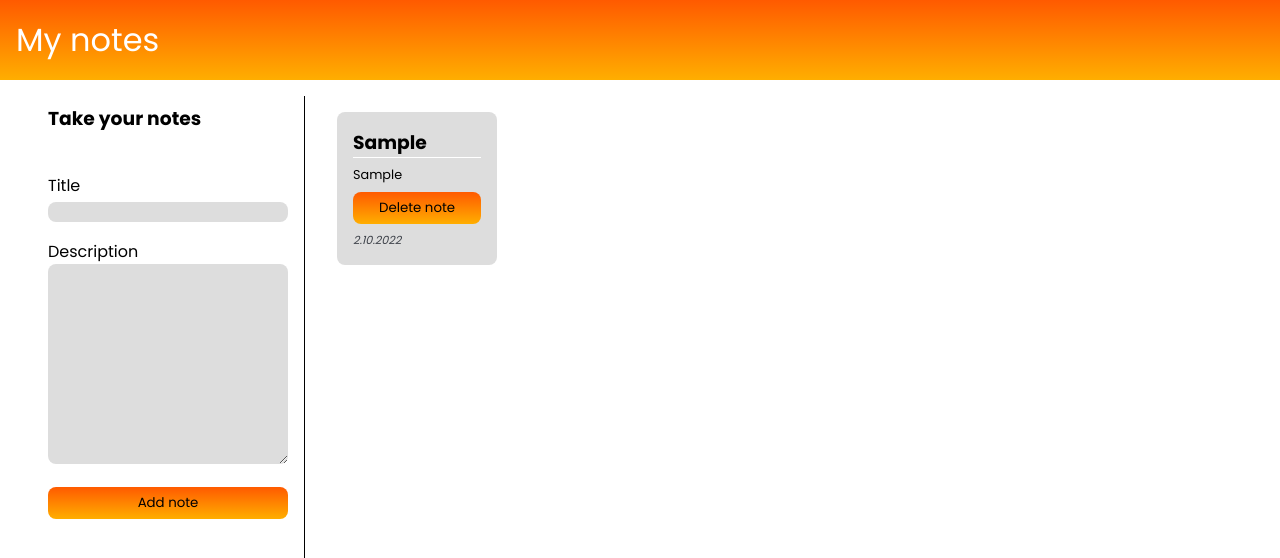
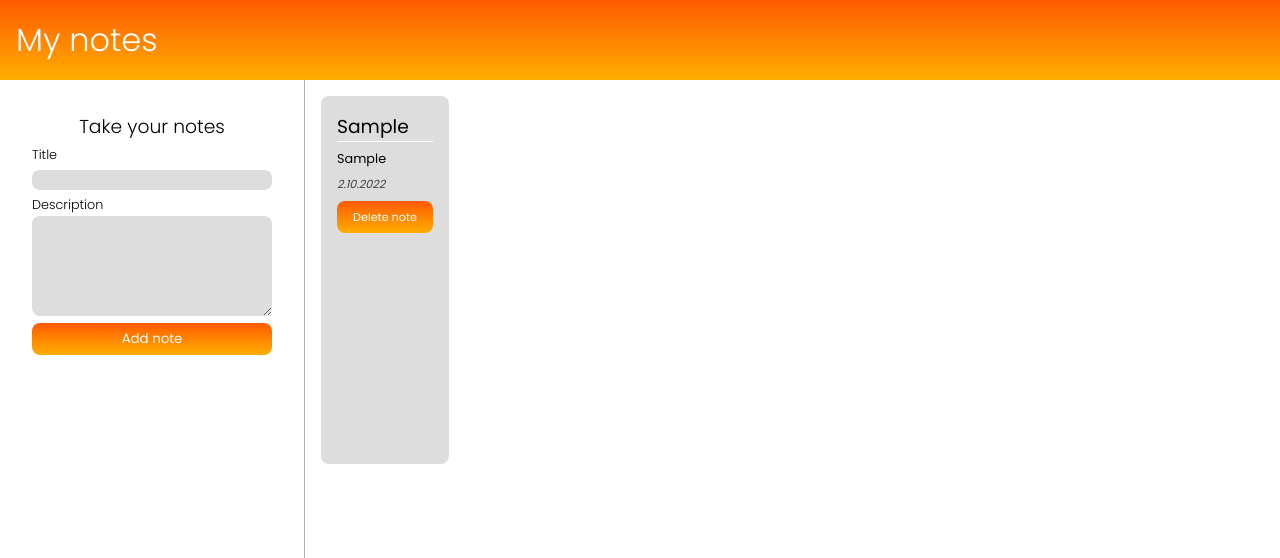
Before and after one commit to BiancaMarin/My-Notes-Taking-App, a plain HTML site: page index.html in a window 1280 px wide. Both pictures are taken after typing "Sample", "Sample" into the empty fields and a click on the button "Add note". Shown: the top 558 px of the page. Drawn offline with Linux system fonts and the light colour scheme; a web font is replaced by a local one.

Commit message:
Add files via upload

```diff
--- a/index.html
+++ b/index.html
@@ -37,7 +37,7 @@
                 name="note"
                 id="description"
                 cols="30"
-                rows="10"
+                rows="5"
               ></textarea>
               <p data-error-note></p>
             </div>
--- a/scripts/main.js
+++ b/scripts/main.js
@@ -70,15 +70,17 @@ function displayNotes() {
     title.innerText = note.title;
     const noteDescription = document.createElement('p');
     noteDescription.innerText = note.desc;
+    const btnGroup = document.createElement('div');
+    btnGroup.classList.add('btn');
     const deleteButton = document.createElement('button');
     deleteButton.innerText = 'Delete note';
     deleteButton.classList.add('delete-btn');
+    btnGroup.append(deleteButton);
     const showDate = document.createElement('p');
     showDate.innerText = getNoteDate();
     showDate.classList.add('date');
-    card.append(title, noteDescription, deleteButton, showDate);
+    card.append(title, noteDescription, showDate, btnGroup);
     displaySection.append(card);
-
     deleteButton.addEventListener('click', handleDeleteNote);
   });
 }
--- a/styles/styles.css
+++ b/styles/styles.css
@@ -15,33 +15,30 @@ header {
 header h1 {
   color: #fff;
   padding: 1rem;
-  font-weight: 400;
-}
-
-main {
-  display: flex;
-  flex-direction: column;
+  font-weight: 200;
 }
 
 main .input-dates {
   display: flex;
   flex-direction: column;
-  justify-content: flex-start;
-  align-items: flex-start;
-  gap: 0.5rem;
-  padding-bottom: 0.5rem;
-  border-bottom: 1px solid #000;
-  padding-left: 1rem;
+  justify-content: center;
+  align-items: center;
+  border-bottom: 1px solid #b2b2b2;
+  padding: 1rem 0;
 }
 
 main .input-dates h3 {
-  margin: 0.5rem 0;
+  font-weight: 200;
 }
 
 main .input-dates form {
   display: flex;
   flex-direction: column;
-  gap: 0.5rem;
+}
+
+main .input-dates form label {
+  font-weight: 200;
+  font-size: 0.8rem;
 }
 
 main .input-dates form input,
@@ -54,6 +51,7 @@ textarea {
 
 main .input-dates form button {
   background-image: linear-gradient(#ff5a00, #ffae00);
+  color: #fff;
   border: none;
   border-radius: 8px;
   height: 2rem;
@@ -61,24 +59,27 @@ main .input-dates form button {
 }
 
 main .input-dates form button:hover {
-  color: #fff;
+  color: #000;
   transition: 0.5s ease-in-out;
   transform: scale(0.9);
 }
 
 main .input-dates form .error {
   color: red;
-  font-size: 0.8rem;
+  font-size: 0.7rem;
+  padding-bottom: 0.5rem;
 }
 
 .output-dates {
-  display: grid;
-  grid-template-columns: repeat(auto-fit, minmax(150px, 1fr));
+  display: flex;
+  flex-direction: column;
   gap: 1rem;
   padding: 1rem;
 }
 
 main .output-dates .card {
+  display: flex;
+  flex-direction: column;
   background-color: #dddddd;
   padding: 1rem;
   border-radius: 8px;
@@ -87,31 +88,33 @@ main .output-dates .card {
 main .output-dates .card h1 {
   margin-bottom: 0.5rem;
   border-bottom: 1px solid #fff;
+  font-weight: 400;
 }
 
 main .output-dates .card p {
   font-size: 0.8rem;
 }
 
+main .output-dates .card .btn {
+  align-self: flex-end;
+}
+
 main .output-dates .card button {
   background-image: linear-gradient(#ff5a00, #ffae00);
-  color: #000;
+  color: #fff;
   border: none;
-  width: 8rem;
+  width: 6rem;
   height: 2rem;
   margin-top: 0.5rem;
   border-radius: 8px;
   cursor: pointer;
+  font-size: 0.7rem;
 }
 
 main .output-dates .card button:hover {
-  color: #fff;
+  color: #000;
   transition: 0.5s ease-in-out;
   transform: scale(0.9);
-}
-
-.delete-btn {
-  color: red;
 }
 
 main .output-dates .card .date {
@@ -123,24 +126,20 @@ main .output-dates .card .date {
 
 @media screen and (min-width: 768px) {
   main {
+    display: flex;
     flex-direction: row;
-    justify-content: flex-start;
-    align-items: flex-start;
-    padding: 1rem 2rem;
   }
 
   main .input-dates {
-    gap: 2rem;
-    padding-right: 1rem;
-    border-right: 1px solid #000;
     height: 100vh;
-  }
-
-  main .input-dates form {
-    gap: 1rem;
+    justify-content: flex-start;
+    border-right: 1px solid #b2b2b2;
+    padding: 2rem;
   }
 
   .output-dates {
-    padding-left: 2rem;
+    display: grid;
+    grid-template-columns: repeat(4, 1fr);
+    height: 50vh;
   }
 }
```
Also changed, not shown: images/responsive.png (added), 1 other file.
